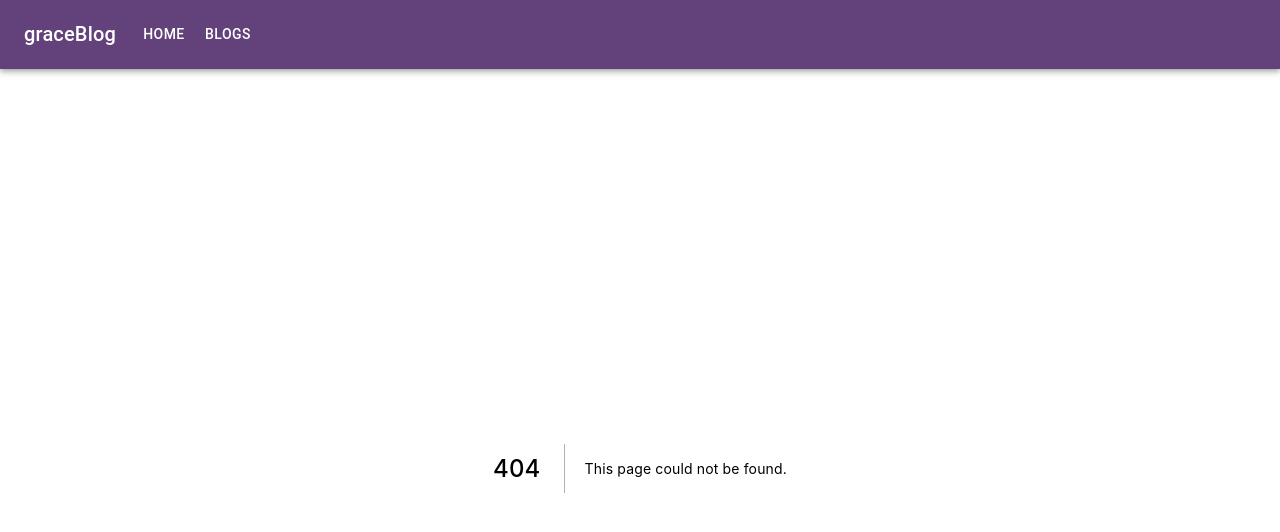
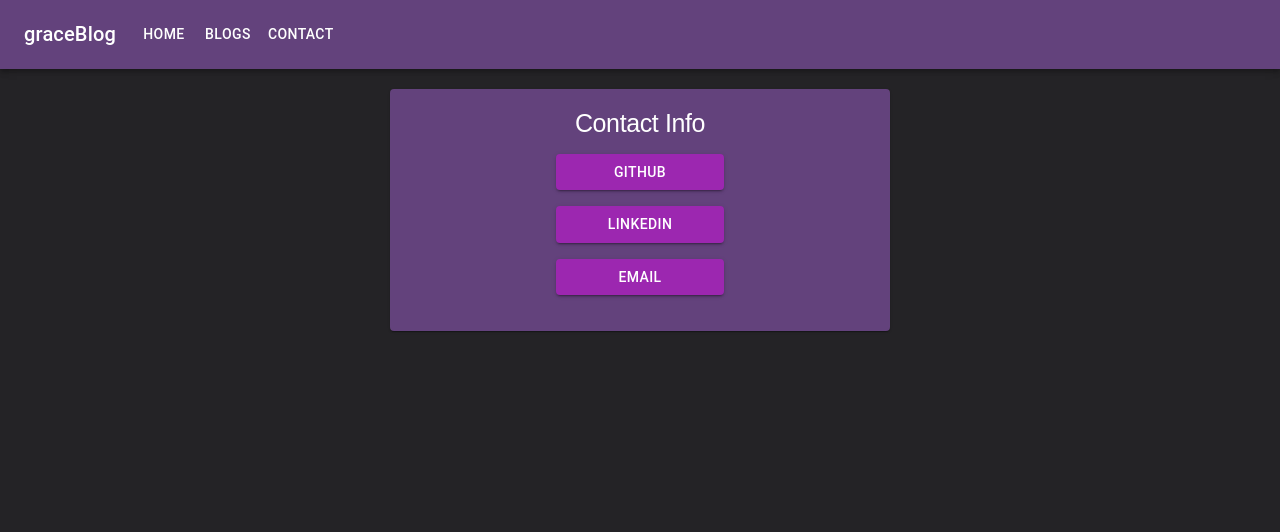
Before and after one commit to gracetveit/graceBlog, a Next.js app: page /contact in a window 1280 px wide. Before the commit this address had no page. Shown: the top 532 px of the page. Built offline with nearby package versions, Linux system fonts and the light colour scheme.

Commit message:
feat: adding contact page

```diff
--- a/src/components/NavBar.tsx
+++ b/src/components/NavBar.tsx
@@ -29,6 +29,7 @@ export default () => {
   const pages = [
     { name: "Home", route: "/" },
     { name: "Blogs", route: "/blogs" },
+    { name: "Contact", route: "/contact"}
   ];
 
   return (
--- /dev/null
+++ b/src/pages/contact.tsx
@@ -0,0 +1,56 @@
+import { Button, List, ListItem, Paper, Typography } from '@mui/material';
+import { Box } from '@mui/system';
+import { useRouter } from 'next/router';
+import { GetStaticProps } from 'next';
+import { config } from 'dotenv';
+
+export const getStaticProps: GetStaticProps = () => {
+  config();
+  const email = process.env.EMAIL;
+  return {
+    props: {
+      email,
+    },
+  };
+};
+
+export default ({ email }) => {
+  const router = useRouter();
+  const contact = [
+    { name: 'Github', link: 'https://github.com/gracetveit' },
+    { name: 'LinkedIn', link: 'https://www.linkedin.com/in/gracetveit/' },
+    { name: 'Email', link: `mailto:${email}` },
+  ];
+  return (
+    <Box margin="20px">
+      <Paper
+        sx={{
+          padding: '20px',
+          width: '500px',
+          display: 'flex',
+          flexDirection: 'column',
+          maxWidth: '90vw',
+          alignItems: 'center',
+        }}
+      >
+        <Typography variant="h1">Contact Info</Typography>
+        <List sx={{ width: '200px' }}>
+          {contact.map((contactInfo) => (
+            <ListItem key={contactInfo.name}>
+              <Button
+                onClick={() => {
+                  location.assign(contactInfo.link);
+                }}
+                variant="contained"
+                color="secondary"
+                fullWidth
+              >
+                {contactInfo.name}
+              </Button>
+            </ListItem>
+          ))}
+        </List>
+      </Paper>
+    </Box>
+  );
+};
```
